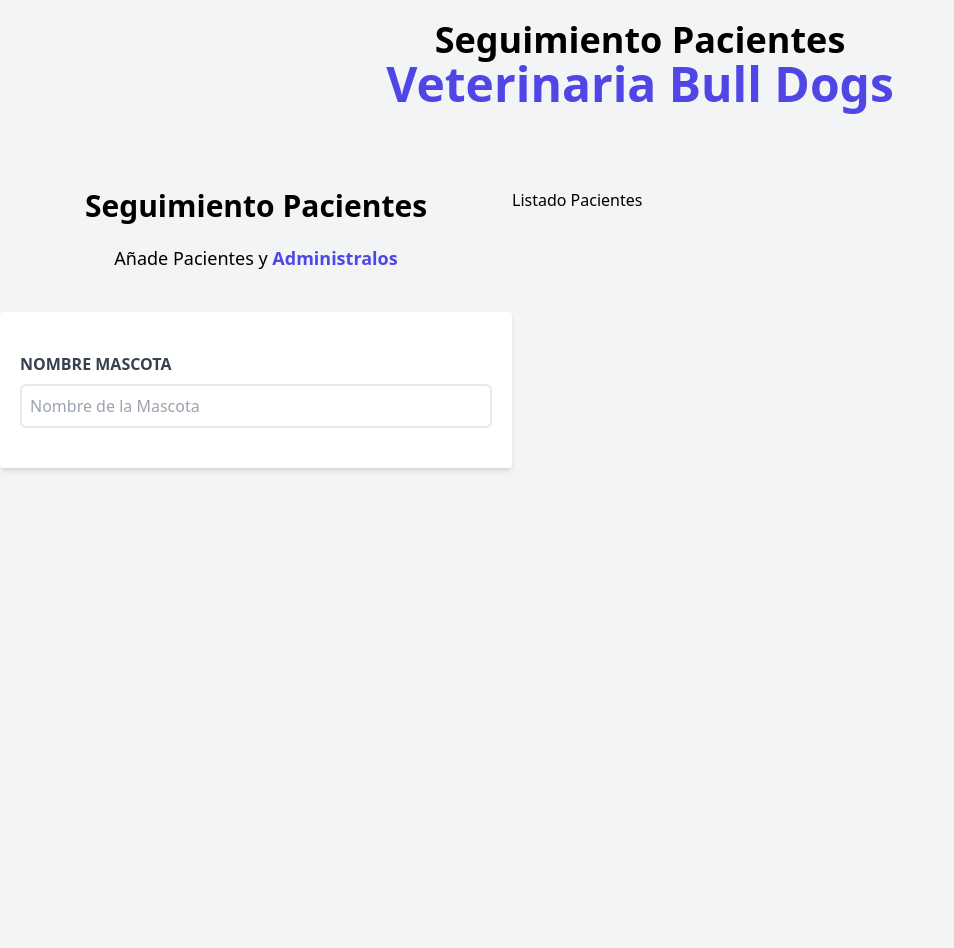
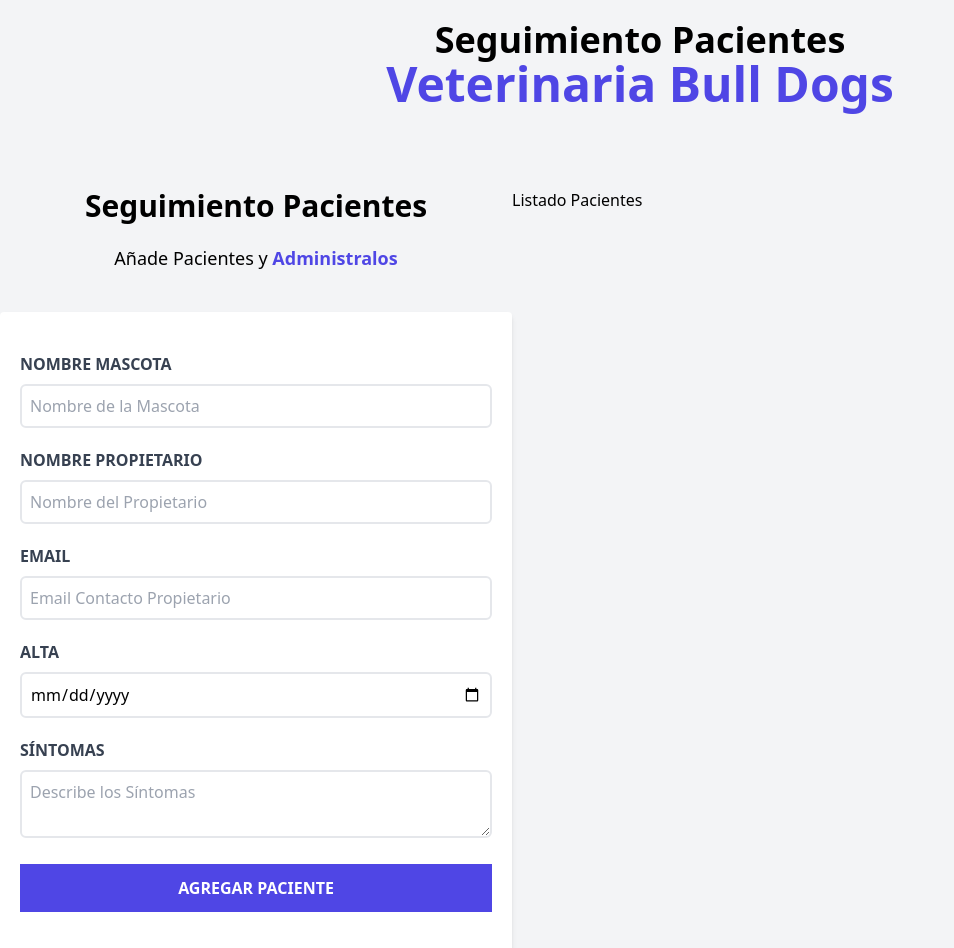
Before and after one commit to Gabipretel/clinic-animals-bull-dogs, a React (Vite) app: page / in a window 1280 px wide. Shown: the top 948 px of the page, without its empty margins (0-954 px from the left). Before the commit the page ends 820 px from the top, so only its background shows below. Built offline with nearby package versions, Linux system fonts and the light colour scheme.

Commit message:
clinic-animals-v1.3

```diff
--- a/src/components/Formulario.jsx
+++ b/src/components/Formulario.jsx
@@ -8,16 +8,34 @@ function Formulario() {
         <span className='text-indigo-600 font-bold '> Administralos</span>
         </p>
 
-        <form className='bg-white shadow-md rounded py-10 px-5'>
-            <div>
+        <form className='bg-white shadow-md rounded py-10 px-5 mb-10'>
+
+            <div className='mb-5'>
                 <label htmlFor='mascota' className='block text-gray-700 uppercase font-bold'>Nombre Mascota</label>
-                <input
-                    id= 'mascota'
-                    type="text"
-                    placeholder='Nombre de la Mascota'
-                    className='border-2 w-full p-2 mt-2 placeholder-gray-400 rounded-md'
-                />
+                <input id= 'mascota' type="text" placeholder='Nombre de la Mascota' className='border-2 w-full p-2 mt-2 placeholder-gray-400 rounded-md'/>
             </div>
+
+            <div className='mb-5'>
+                <label htmlFor='propietario' className='block text-gray-700 uppercase font-bold'>Nombre Propietario</label>
+                <input id= 'propietario' type="text" placeholder='Nombre del Propietario' className='border-2 w-full p-2 mt-2 placeholder-gray-400 rounded-md'/>
+            </div>
+
+            <div className='mb-5'>
+                <label htmlFor='email' className='block text-gray-700 uppercase font-bold'>Email</label>
+                <input id= 'email' type="email" placeholder='Email Contacto Propietario' className='border-2 w-full p-2 mt-2 placeholder-gray-400 rounded-md'/>
+            </div>
+
+            <div className='mb-5'>
+                <label htmlFor='alta' className='block text-gray-700 uppercase font-bold'>Alta</label>
+                <input id= 'alta' type="date"  className='border-2 w-full p-2 mt-2 placeholder-gray-400 rounded-md'/>
+            </div>
+
+            <div className='mb-5'>
+                <label htmlFor='sintomas' className='block text-gray-700 uppercase font-bold'>Síntomas</label>
+                <textarea id='sintomas' className='border-2 w-full p-2 mt-2 placeholder-gray-400 rounded-md' placeholder='Describe los Síntomas'/>
+            </div>
+
+            <input type="submit" className='bg-indigo-600 w-full p-3 text-white uppercase font-bold hover:bg-indigo-700 cursor-pointer transition-colors ' value='Agregar Paciente' />
         </form>
 
     </div>
```
